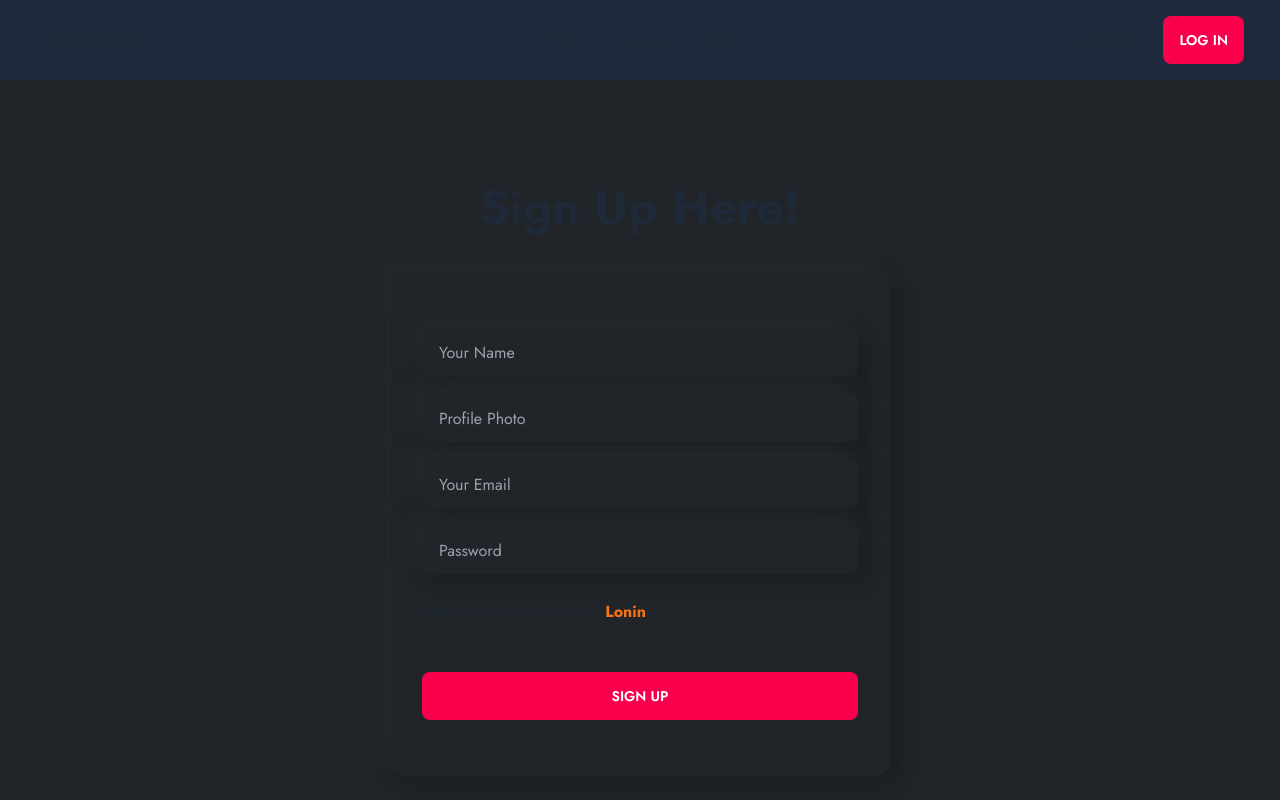
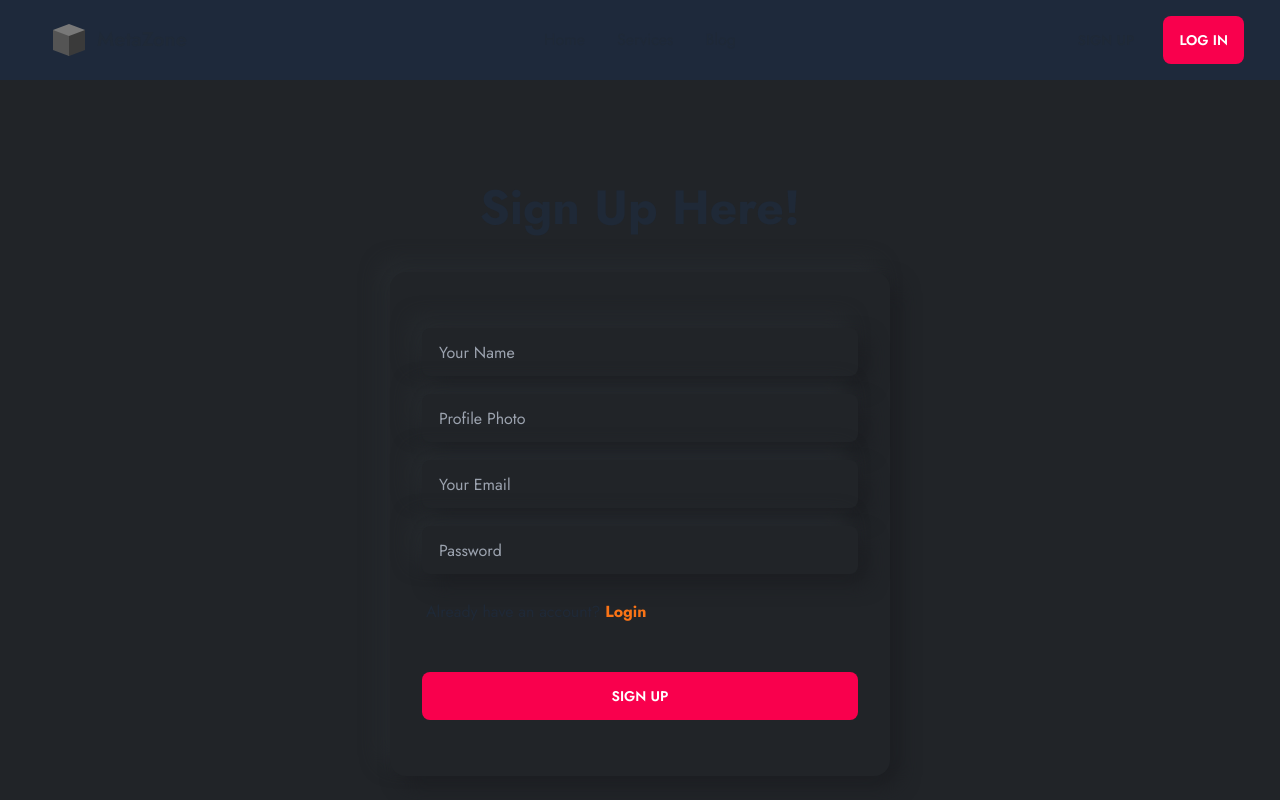
Before and after one commit to DevAsFahim/meta-zone-client, a React (Create React App) app: page /signup in a window 1280 px wide. Shown: the top 800 px of the page. Built offline with nearby package versions, Linux system fonts and the light colour scheme; no server answers.

Commit message:
logo added

```diff
--- a/src/pages/Shared/Header/Header.js
+++ b/src/pages/Shared/Header/Header.js
@@ -1,6 +1,7 @@
 import React, { useContext } from 'react';
 import { Link } from 'react-router-dom';
 import { AuthContext } from '../../contexts/AuthProvider/AuthProvider';
+import logo from '../../../assets/image/logo.png'
 
 const Header = () => {
     const { user, logOut } = useContext(AuthContext)
@@ -34,7 +35,7 @@ const Header = () => {
                         }
                     </ul>
                 </div>
-                <Link to='/' className="btn btn-ghost normal-case text-xl">MetaZone</Link>
+                <Link to='/' className="btn btn-ghost normal-case text-xl"> <img src={logo} className='mr-3' alt="" /> MetaZone</Link>
             </div>
             <div className="navbar-center hidden lg:flex">
                 <ul className="menu menu-horizontal p-0">
--- a/src/pages/SignUp/SignUp.js
+++ b/src/pages/SignUp/SignUp.js
@@ -83,7 +83,7 @@ const SignUp = () => {
                             <input type="password" placeholder="Password" name='password' className="input " required />
                         </div>
                         <label className="label">
-                            <p>Already have an account? <Link to='/login' className='font-bold text-orange-500'>Lonin</Link></p>
+                            <p>Already have an account? <Link to='/login' className='font-bold text-orange-500'>Login</Link></p>
                         </label>
                         {success && <p className="text-green-600">User created Successfully!</p>}
                         <p className="text-red-600"> {authError} </p>
```
Also changed, not shown: src/assets/image/logo.png (added).
